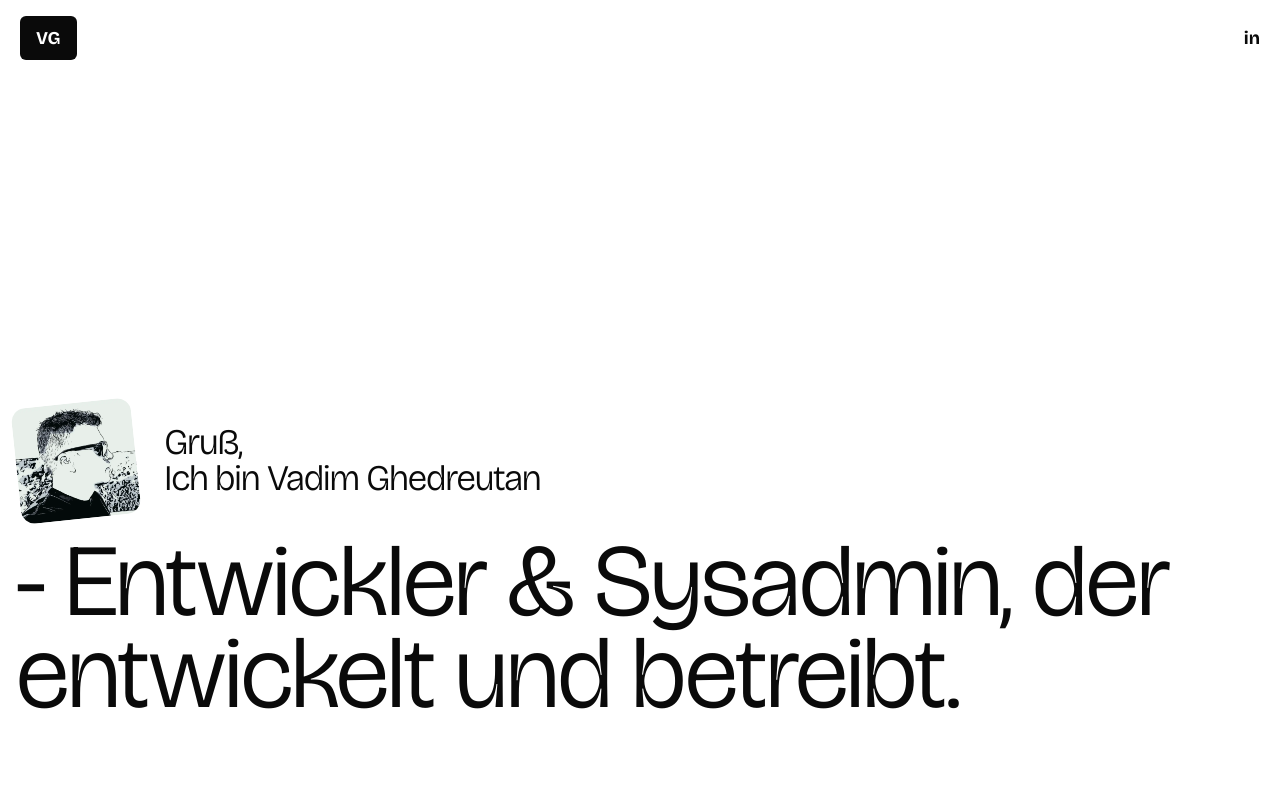
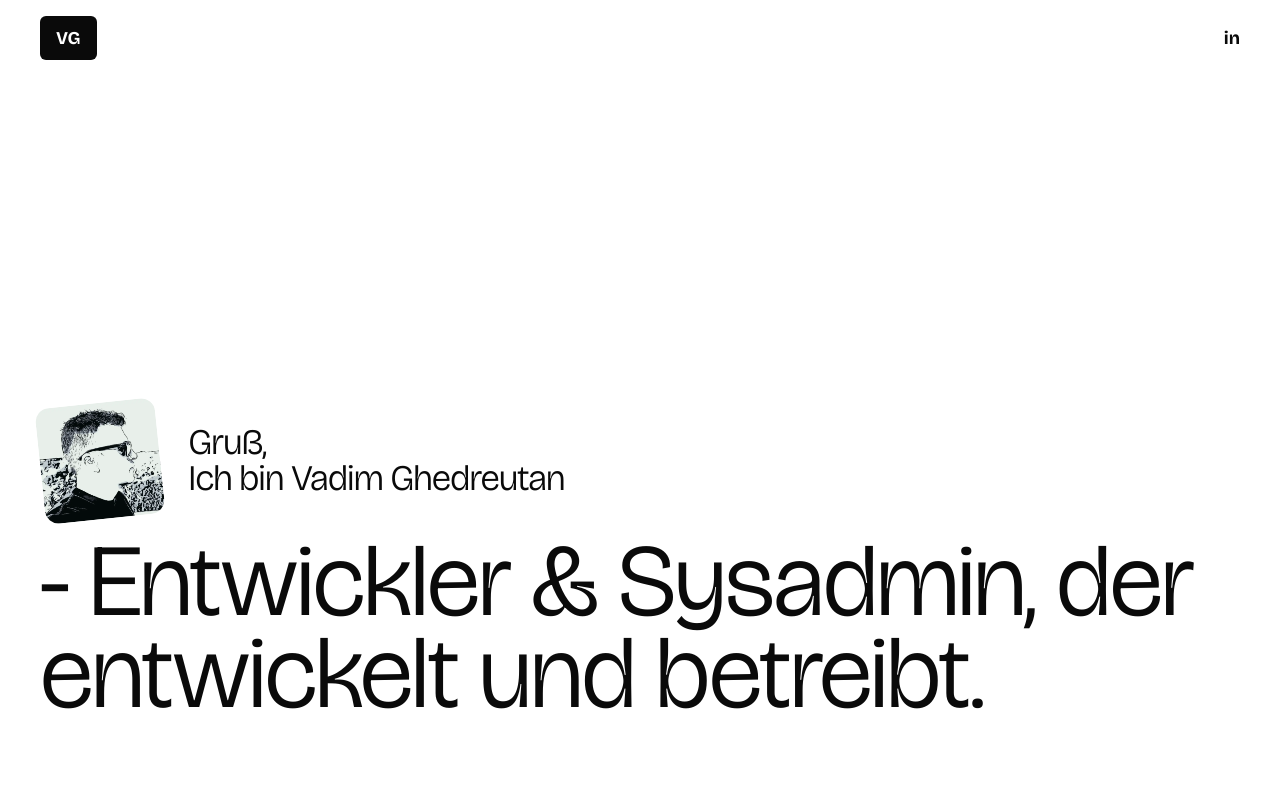
Before and after one commit to vadimghedreutan/portfolio-26, a Next.js app: page /de in a window 1280 px wide. Shown: the top 800 px of the page. Built offline with nearby package versions, Linux system fonts and the light colour scheme.

Commit message:
chore: migrate from framer-motion to motion package

```diff
--- a/app/[locale]/page.tsx
+++ b/app/[locale]/page.tsx
@@ -11,7 +11,7 @@ export default async function Home({
     const t = await getTranslations("hero")
 
     return (
-        <main className="px-2 2xl:px-[4vw]">
+        <main className="px-5 sm:px-10">
             <Hero
                 title={t("title")}
                 name={t("name")}
--- a/app/components/Header.tsx
+++ b/app/components/Header.tsx
@@ -4,7 +4,7 @@ import Link from "next/link"
 
 export default function Header() {
     return (
-        <header className="w-full flex items-center justify-between px-2 lg:px-5 py-4 2xl:max-w-7xl mx-auto">
+        <header className="w-full flex items-center justify-between px-5 lg:px-10 py-4 2xl:max-w-7xl mx-auto">
             <div className="bg-neutral-950 text-white px-4 py-2 rounded-sm">
                 <Link
                     href="/"
--- a/app/components/Hero.tsx
+++ b/app/components/Hero.tsx
@@ -11,7 +11,7 @@ type HeroProps = {
 export default function Hero({ title, subtitle, name }: HeroProps) {
     return (
         <section
-            className="relative px-5 sm:px-2 w-full h-[calc(100dvh-76px)]"
+            className="relative w-full h-[calc(100dvh-76px)]"
             aria-labelledby="hero-heading"
         >
             <div className="flex flex-col justify-end h-full">
--- a/app/components/ProjectCard.tsx
+++ b/app/components/ProjectCard.tsx
@@ -1,7 +1,7 @@
 "use client"
 
 import { useState } from "react"
-import { motion, useReducedMotion, type Variants } from "framer-motion"
+import { motion, useReducedMotion, type Variants } from "motion/react"
 import Link from "next/link"
 import Image from "next/image"
 import type { Project } from "./ProjectData"
--- a/app/components/ProjectSection.tsx
+++ b/app/components/ProjectSection.tsx
@@ -4,7 +4,7 @@ import { useInView } from "react-intersection-observer"
 import ProjectCard from "./ProjectCard"
 import { items } from "./ProjectData"
 import { useEffect, useState } from "react"
-import { motion, useReducedMotion } from "framer-motion"
+import { motion, useReducedMotion } from "motion/react"
 
 export default function ProjectSection() {
     const [sentinelRef, sentinelInView] = useInView({
--- a/package.json
+++ b/package.json
@@ -14,9 +14,9 @@
     "@radix-ui/react-slot": "^1.2.3",
     "class-variance-authority": "^0.7.1",
     "clsx": "^2.1.1",
-    "framer-motion": "^12.23.12",
     "lenis": "^1.3.9",
     "lucide-react": "^0.539.0",
+    "motion": "^12.23.12",
     "next": "15.4.6",
     "next-intl": "^4.3.4",
     "react": "19.1.0",
```
Also changed, not shown: 1 other file (tests, documents, lock files or other folders).
